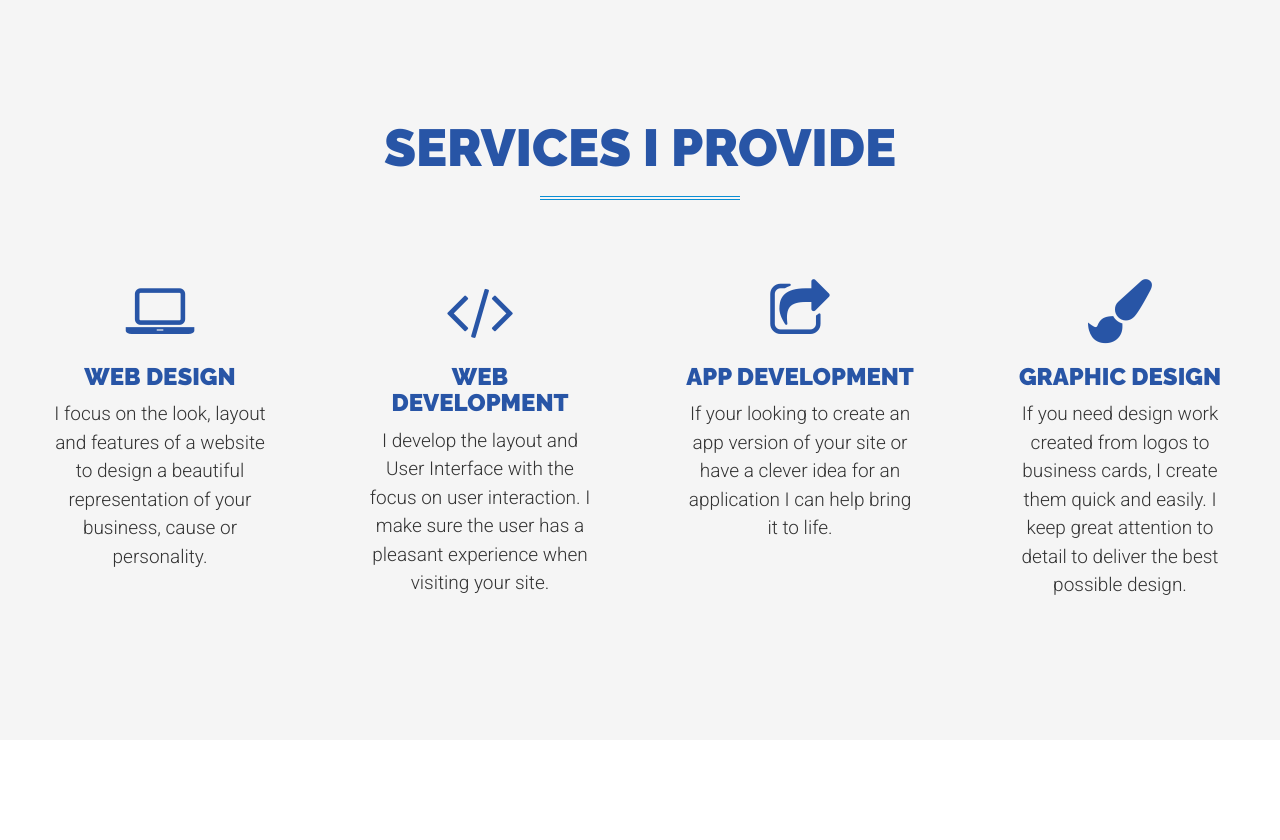
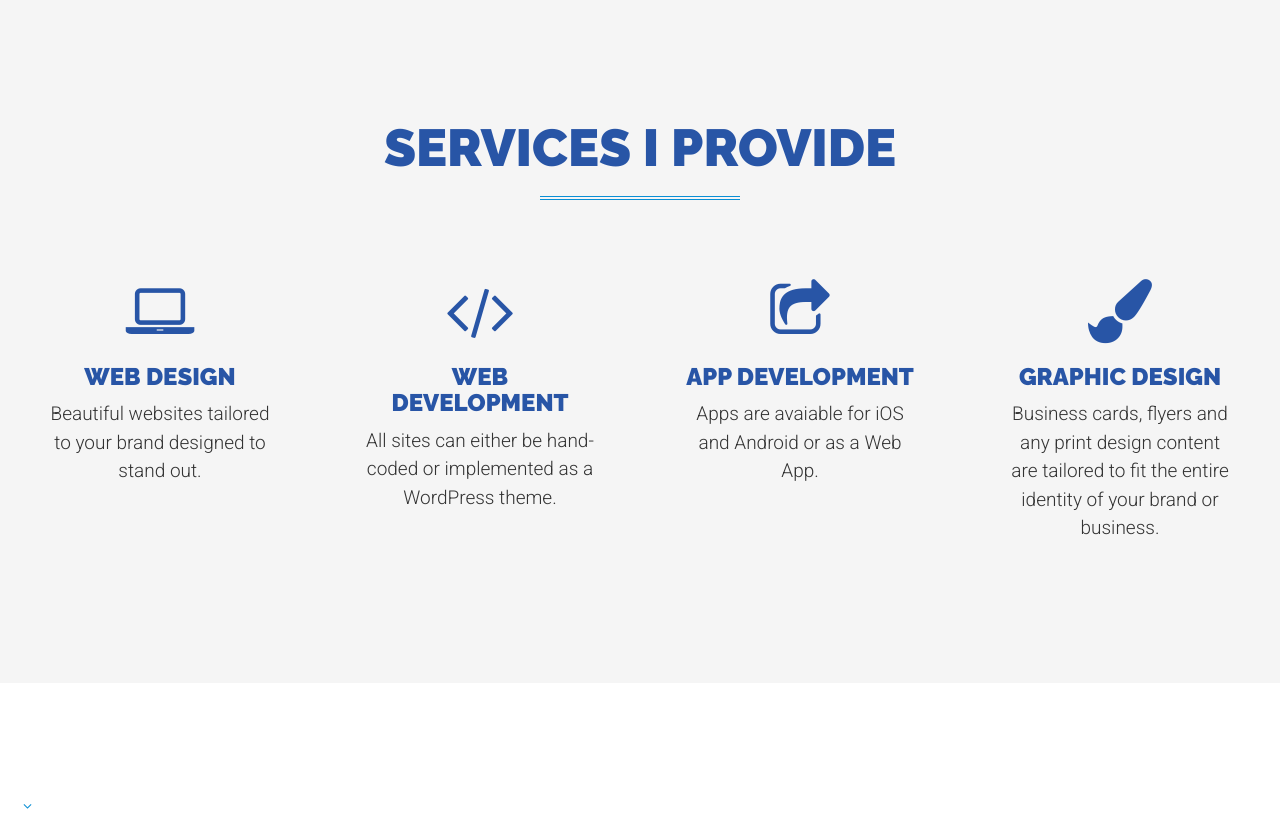
Before and after one commit to DavidGuben/Portfolio2016, a PHP site: page / in a window 1280 px wide. Shown: the part 1416-2256 px from the top of the page. Run offline with PHP 8.4, Linux system fonts and the light colour scheme; grey boxes labelled with a size stand in for pictures from a placeholder-image service; some libraries are stand-ins or nearby versions.

Commit message:
fixing copy for services section

```diff
--- a/index.php
+++ b/index.php
@@ -120,28 +120,28 @@
                     <div class="about-content">
                         <i class="fa fa-laptop fa-4x" style="color:#2855A6;"></i>
                         <h3 class="service-title">Web Design</h3>
-                        <p>I focus on the look, layout and features of a website to design a beautiful representation of your business, cause or personality.</p>
+                        <p>Beautiful websites tailored to your brand designed to stand out.</p>
                     </div>
                 </div>
                 <div class="col-md-3 col-sm-6 wow fadeIn" data-wow-delay=".4s">
                     <div class="about-content">
                         <i class="fa fa-code fa-4x" style="color:#2855A6;"></i>
                         <h3 class="service-title">Web Development</h3>
-                        <p>I develop the layout and User Interface with the focus on user interaction. I make sure the user has a pleasant experience when visiting your site.</p>
+                        <p>All sites can either be hand-coded or implemented as a WordPress theme.</p>
                     </div>
                 </div>
                 <div class="col-md-3 col-sm-6 wow fadeIn" data-wow-delay=".6s">
                     <div class="about-content">
                         <i class="fa  fa-share-square-o fa-4x" style="color:#2855A6;"></i>
                         <h3 class="service-title">App Development</h3>
-                        <p>If your looking to create an app version of your site or have a clever idea for an application I can help bring it to life.</p>
+                        <p>Apps are avaiable for iOS and Android or as a Web App.</p>
                     </div>
                 </div>
                 <div class="col-md-3 col-sm-6 wow fadeIn" data-wow-delay=".8s">
                     <div class="about-content">
                         <i class="fa fa-paint-brush fa-4x" style="color:#2855A6;"></i>
                         <h3 class="service-title">Graphic Design</h3>
-                        <p>If you need design work created from logos to business cards, I create them quick and easily. I keep great attention to detail to deliver the best possible design.</p>
+                        <p>Business cards, flyers and any print design content are tailored to fit the entire identity of your brand or business.</p>
                     </div>
                 </div>
             </div>
```
